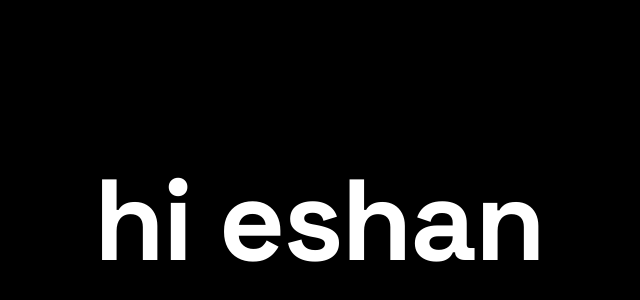
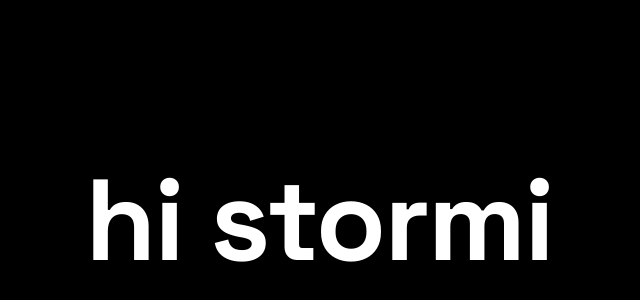
Before and after one commit to pinguinlayn-stack/wonky-site, a plain HTML site: page index.html in a window 1280 px wide. Shown: the part 180-480 px from the top of the page, without its empty margins (321-961 px from the left). Drawn offline with Linux system fonts and the light colour scheme.

Commit message:
Black page: hi stormi

```diff
--- a/index.html
+++ b/index.html
@@ -3,7 +3,7 @@
 <head>
 <meta charset="utf-8">
 <meta name="viewport" content="width=device-width, initial-scale=1">
-<title>hi eshan</title>
+<title>hi stormi</title>
 <link rel="icon" type="image/svg+xml" href="favicon.svg">
 <link rel="stylesheet" href="https://fonts.googleapis.com/css2?family=Space+Grotesk:wght@700&display=swap">
 <style>
@@ -13,6 +13,6 @@ h1{margin:0;color:#fff;font-family:'Space Grotesk',system-ui,sans-serif;font-wei
 </style>
 </head>
 <body>
-<h1>hi eshan</h1>
+<h1>hi stormi</h1>
 </body>
 </html>
```
